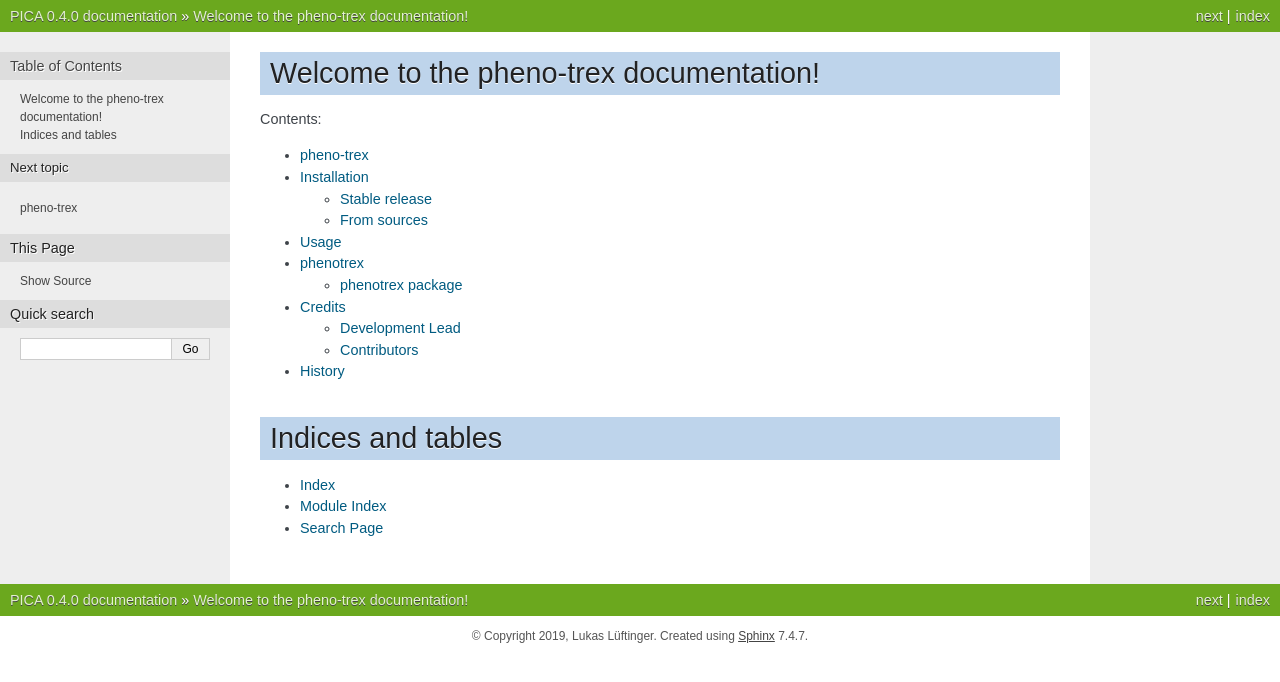
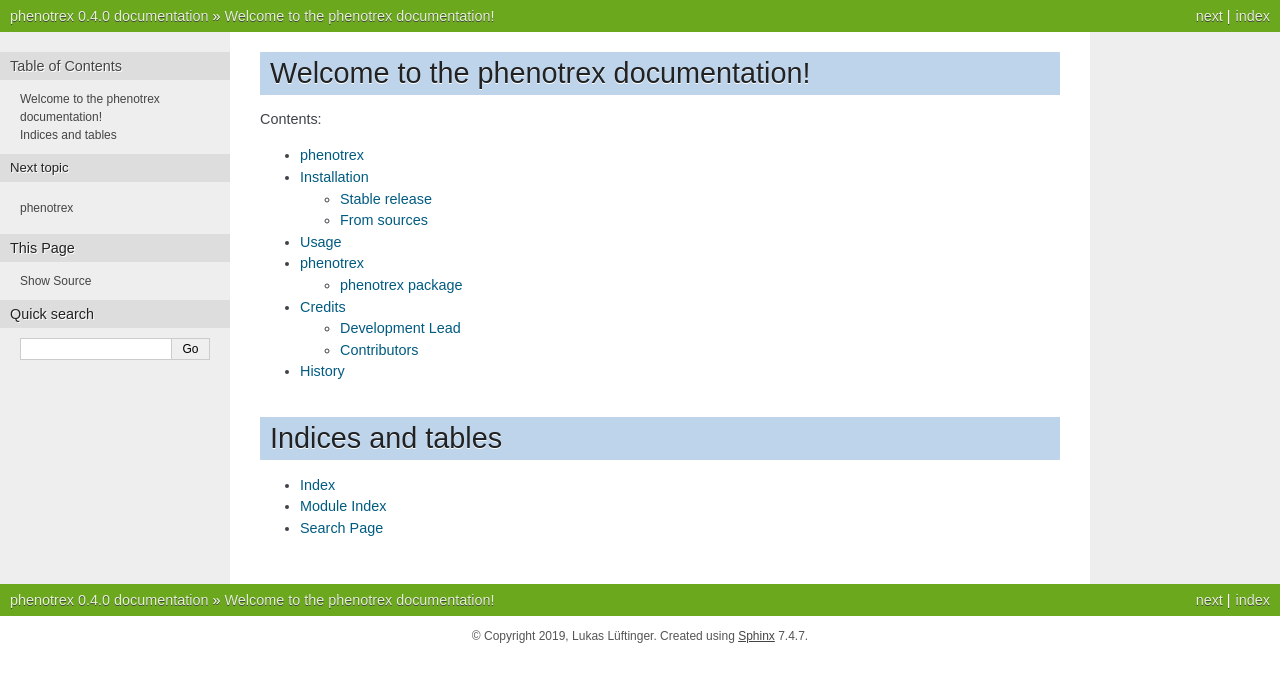
Before and after one commit to LokiLuciferase/phenotrex, a Sphinx documentation site: the page built from docs/index.rst, in a window 1280 px wide. Shown: the top 682 px of the page. Built offline with Sphinx 7.4.7, drawn with Linux system fonts in a browser that asks for light colours.

Commit message:
update docs

```diff
--- a/README.rst
+++ b/README.rst
@@ -1,6 +1,6 @@
 
-pheno-trex
-==========
+phenotrex
+=========
 
 
 .. image:: https://img.shields.io/pypi/v/phenotrex.svg
--- a/docs/conf.py
+++ b/docs/conf.py
@@ -47,7 +47,7 @@ source_suffix = '.rst'
 master_doc = 'index'
 
 # General information about the project.
-project = u'PICA'
+project = u'phenotrex'
 copyright = u"2019, Lukas Lüftinger"
 author = u"Lukas Lüftinger"
 
--- a/docs/index.rst
+++ b/docs/index.rst
@@ -1,5 +1,5 @@
-Welcome to the pheno-trex documentation!
-===================================
+Welcome to the phenotrex documentation!
+=======================================
 
 .. toctree::
    :maxdepth: 2
```
Also changed, not shown: docs/phenotrex.cli.rst (+8 -0 lines), docs/phenotrex.transforms.rst (+8 -0 lines).
